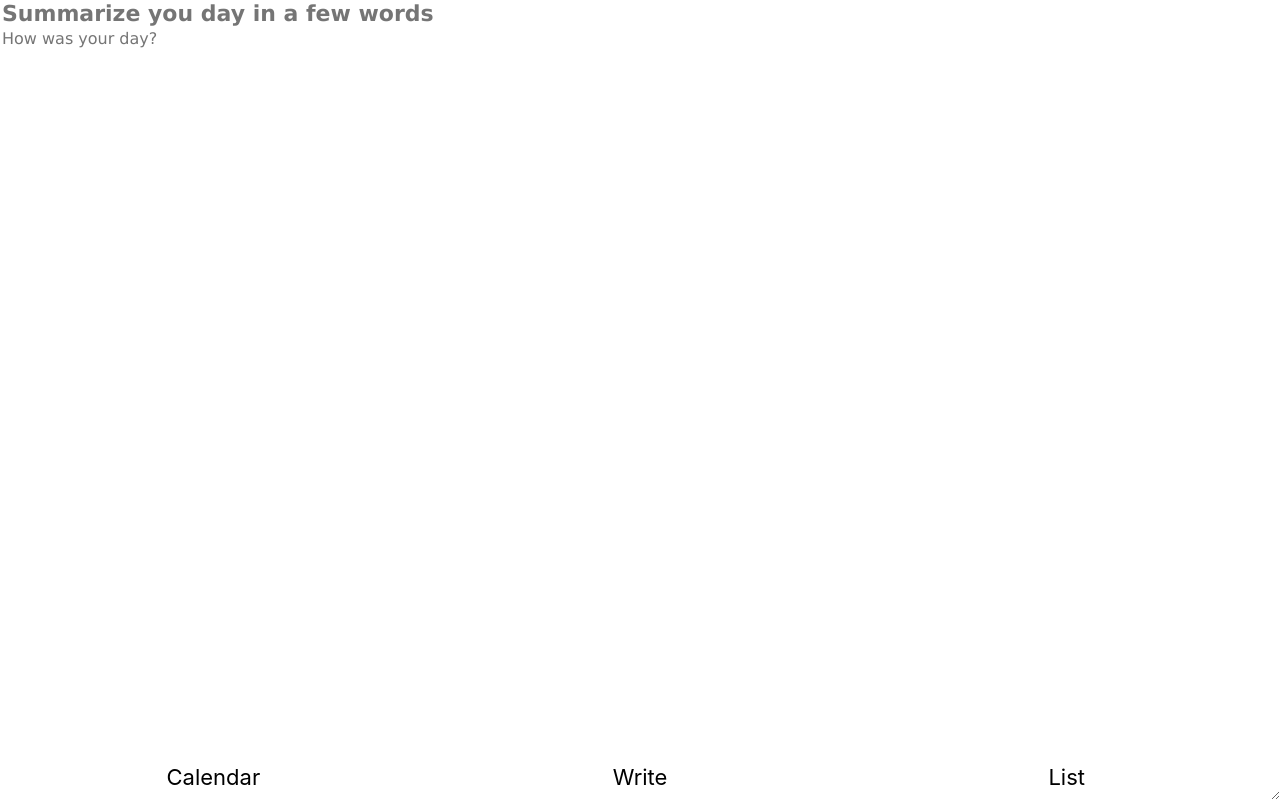
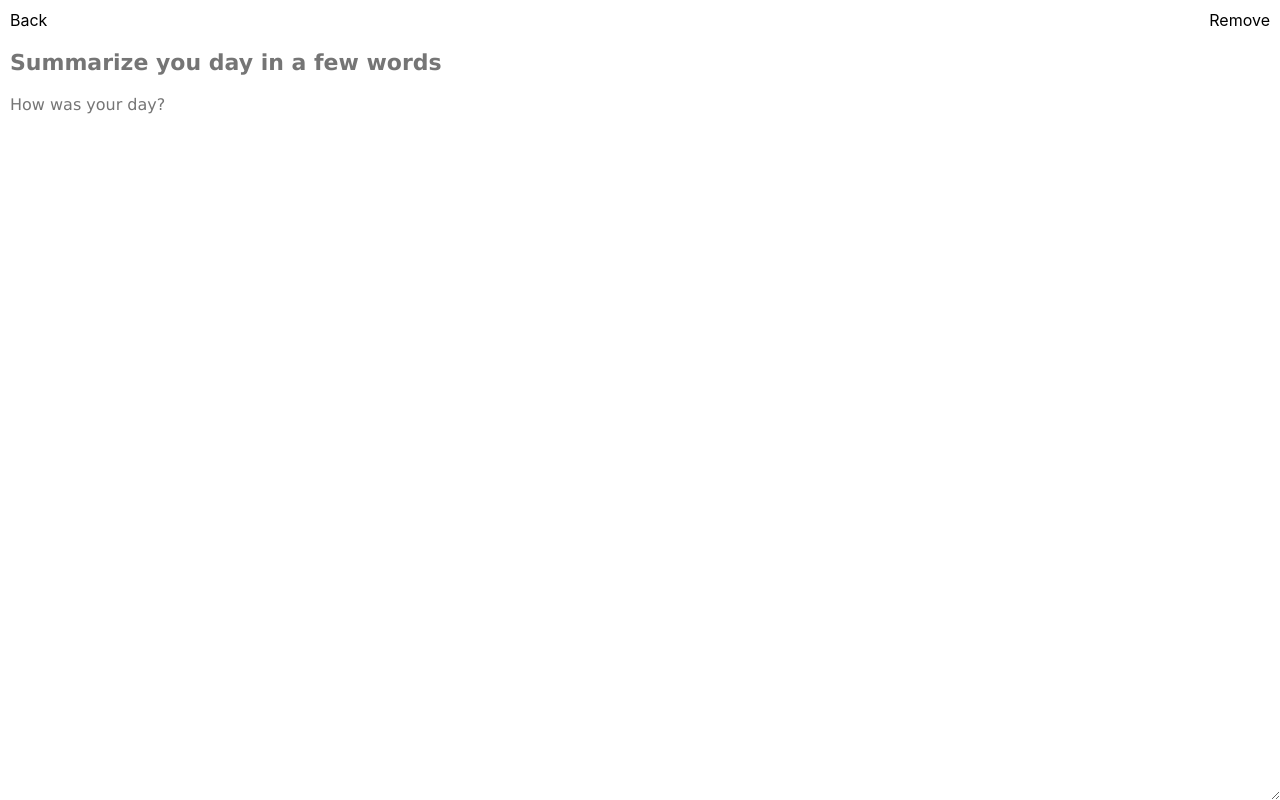
Before and after one commit to r0stig/my-journal, a React (Create React App) app in the folder client/: page / in a window 1280 px wide. Both pictures are taken after a click on the link "Write". Built offline with nearby package versions, Linux system fonts and the light colour scheme; the HTML template or start-up script is replaced by a standard one.

Commit message:
feat: hide tab on write feat: show sync time only refactor: write styles in it's own file

```diff
--- a/client/src/App.tsx
+++ b/client/src/App.tsx
@@ -38,6 +38,10 @@ function App() {
     setTabOpen('write')
   }
 
+  const handleWriteBack = () => {
+    setTabOpen('list')
+  }
+
   return (
     <Toaster>
       <>
@@ -46,8 +50,8 @@ function App() {
         </>}
         {!isLoading && <>
           {tabOpen === 'list' && <Entries onEntryClick={handleEntryClick} />}
-          {tabOpen === 'write' && <Write entryKey={writeDay} />}
-          <TabBar onTabClick={handleTabClick} />
+          {tabOpen === 'write' && <Write entryKey={writeDay} onBack={handleWriteBack} />}
+          {tabOpen !== 'write' && <TabBar onTabClick={handleTabClick} />}
         </>}
       </>
     </Toaster>
--- a/client/src/pages/write/Write.tsx
+++ b/client/src/pages/write/Write.tsx
@@ -1,41 +1,8 @@
 import React from 'react'
-import styled from 'styled-components'
 import { ToastContext } from '../../components/toast/toast'
 import { storeEntry, exportStore, getEntry } from '../../lib/store'
 import { useUnmountOnceWithDeps } from '../../lib/use-unmount-with-deps'
-
-const Container = styled.div`
-  display: flex;
-  flex-direction: column;
-  height: 100vh;
-`
-
-const TitleEditor = styled.input`
-  font-family: Verdana;
-  font-size: 22px;
-  font-weight: 600;
-  border: 0;
-
-  &:focus {
-    outline: none;
-  }
-`
-
-const Editor = styled.textarea`
-  flex: 1;
-  font-family: Verdana;
-  font-size: 16px;
-  border: 0;
-
-  &:focus {
-    outline: none;
-  }
-`
-
-const Button = styled.button`
-  align-self: flex-start;
-  padding: 4px;
-`
+import { ActionsNav, Container, Editor, Header, HeaderNav, InfoNav, TitleEditor } from './write-styles'
 
 function sync () {
 
@@ -43,9 +10,10 @@ function sync () {
 
 interface Props {
   entryKey: string
+  onBack: () => void
 }
 
-export const Write: React.FC<Props> = ({ entryKey }) => {
+export const Write: React.FC<Props> = ({ entryKey, onBack }) => {
   const [title, setTitle] = React.useState<string>('')
   const [content, setContent] = React.useState<string>('')
   const [lastSyncedTime, setLastSyncedTime] = React.useState<string>('')
@@ -81,7 +49,8 @@ export const Write: React.FC<Props> = ({ entryKey }) => {
           content,
           day: entryKey,
         }).then(() => {
-          setLastSyncedTime(new Date().toISOString())
+
+          setLastSyncedTime(new Date().toLocaleTimeString('sv', { hour: '2-digit', minute: '2-digit', second: '2-digit'}))
           exportStore().catch((err) => {
             toastContext.showToast({ content: 'Failed to sync with backend' })
           })
@@ -126,8 +95,25 @@ export const Write: React.FC<Props> = ({ entryKey }) => {
     setHasChanged(true)
   }
 
+  const handleBackClick = () => {
+    onBack()
+  }
+
   return (
     <Container>
+      <Header>
+        <HeaderNav onClick={handleBackClick}>
+          Back
+        </HeaderNav>
+        <InfoNav>
+          {lastSyncedTime && <>
+            Saved {lastSyncedTime}
+          </>}
+        </InfoNav>
+        <ActionsNav>
+          Remove
+        </ActionsNav>
+      </Header>
       {isLoading && <>
         Loading...
       </>}
@@ -135,9 +121,7 @@ export const Write: React.FC<Props> = ({ entryKey }) => {
         {error}
       </>}
       {!isLoading && !error && <>
-        {lastSyncedTime && <>
-          Last local sync {lastSyncedTime}
-        </>}
+
         <TitleEditor
           ref={titleEditor}
           value={title}
--- /dev/null
+++ b/client/src/pages/write/write-styles.tsx
@@ -0,0 +1,53 @@
+import styled from 'styled-components'
+
+
+
+export const Container = styled.div`
+  display: flex;
+  flex-direction: column;
+  height: 100vh;
+`
+export const Header = styled.div`
+  display: flex;
+  flex-direction: row;
+  justify-content: space-between;
+  padding: 10px;
+`
+
+export const HeaderNav = styled.div`
+`
+
+export const InfoNav = styled.div`
+`
+
+export const ActionsNav = styled.div`
+`
+
+export const TitleEditor = styled.input`
+  font-family: Verdana;
+  font-size: 22px;
+  font-weight: 600;
+  border: 0;
+  padding: 10px;
+
+  &:focus {
+    outline: none;
+  }
+`
+
+export const Editor = styled.textarea`
+  flex: 1;
+  font-family: Verdana;
+  font-size: 16px;
+  border: 0;
+  padding: 10px;
+
+  &:focus {
+    outline: none;
+  }
+`
+
+export const Button = styled.button`
+  align-self: flex-start;
+  padding: 4px;
+`
```
